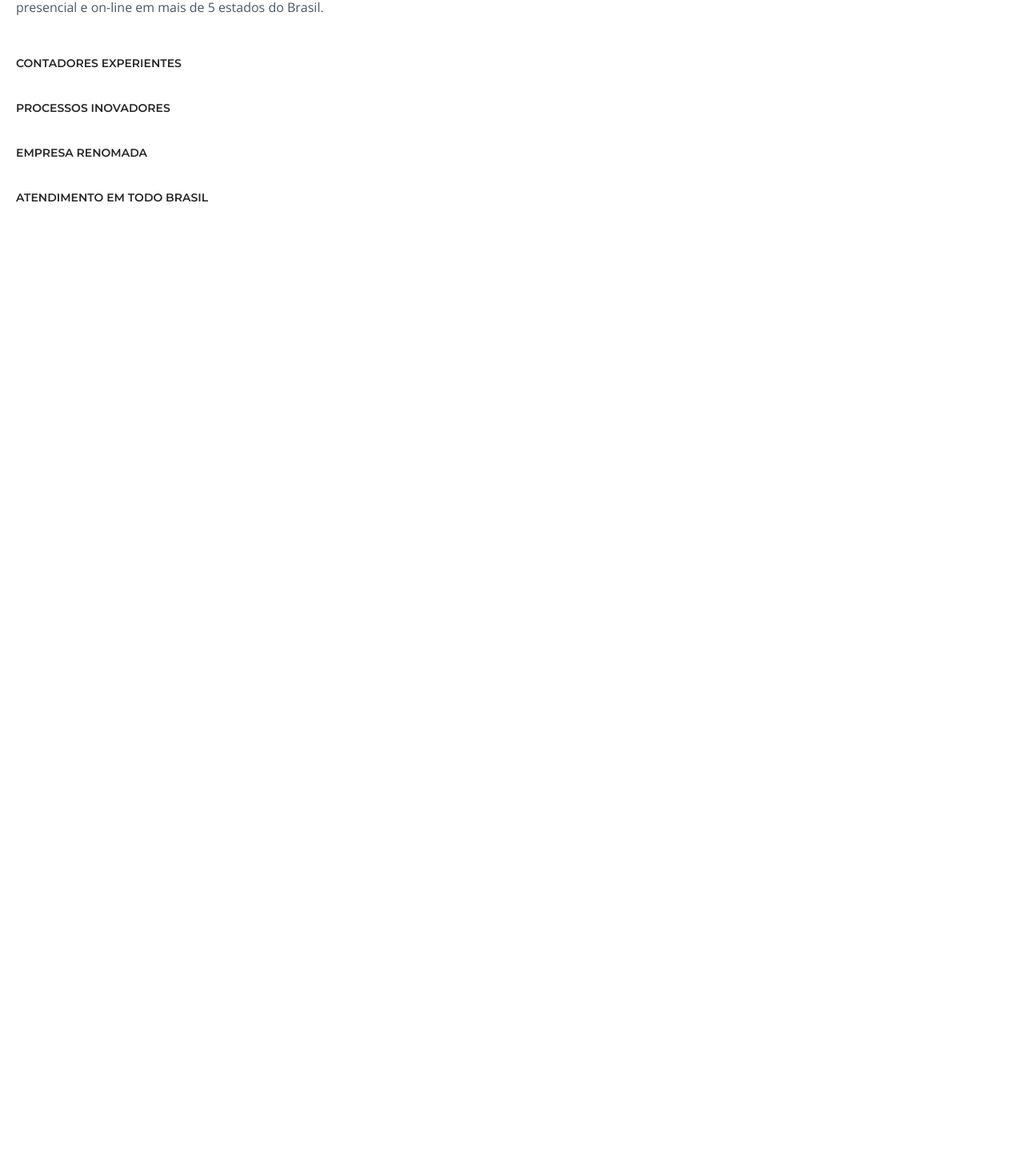
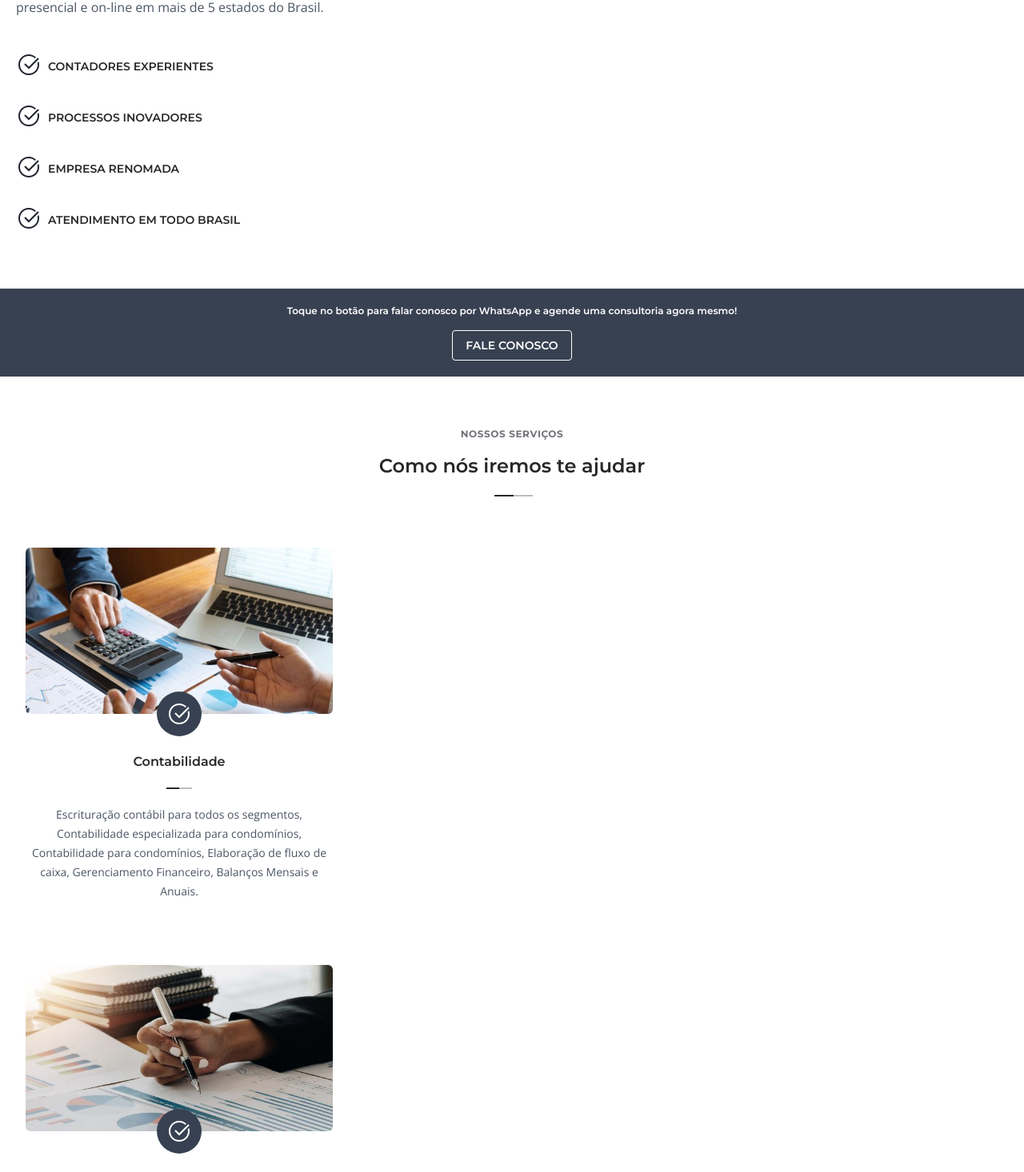
Before and after one commit to ovisu/galvao-next, a Next.js app: page / in a window 1280 px wide. Shown: the part 1057-2523 px from the top of the page at 80% size. Before the commit the page ends 1386 px from the top, so only its background shows below. Built offline with nearby package versions, Linux system fonts and the light colour scheme.

Commit message:
versão mobile concluida

```diff
--- a/package.json
+++ b/package.json
@@ -11,6 +11,7 @@
   "dependencies": {
     "next": "14.2.13",
     "next-google-fonts": "^2.2.0",
+    "node": "^22.9.0",
     "react": "^18",
     "react-dom": "^18"
   },
--- a/src/app/components/Button.tsx
+++ b/src/app/components/Button.tsx
@@ -1,5 +1,5 @@
 export default function Button({text, textColor, bgColor, border} : {text: string; bgColor: string; textColor: string;border: string;}) {
 
-    return <a href="#"className={`bg-${bgColor} text-${textColor} self-center px-4 py-2 rounded font-semibold font-mont text-sm border border${border} border-solid border-white`}>{`${text}`}</a>
+    return <a href="#"className={`${bgColor} ${textColor} self-center px-4 py-2 rounded font-semibold font-mont text-sm border ${border} border-solid border-white`}>{`${text}`}</a>
 
 }
--- /dev/null
+++ b/src/app/components/Contato.tsx
@@ -0,0 +1,14 @@
+export default function Contato({text, icon, link, linkText} : {text: string; icon: string; link: string; linkText: string;}){
+    return (
+
+        <div className="flex items-center gap-4">
+            <div className="p-2 w-12 h-12 pb-1.5 border border-1 border-solid border-black/20 rounded-lg shrink-0" ><img src={icon} alt=""  className="w-full"/></div>
+            <div className="text-left flex flex-col justify-center"><p className="font-mont text-md text-zinc-800 font-semibold">{text}</p> <a href={link} className="font-open font-bold text-xs text-gray-600 break-words underline">{linkText}</a></div>
+
+        </div>
+    )
+
+
+
+
+}
--- /dev/null
+++ b/src/app/components/Service.tsx
@@ -0,0 +1,32 @@
+import checkWhite from "./../img/checkmark-icon-white.svg";
+export default function Service({
+  img,
+  titulo,
+  texto,
+}: {
+  img: string;
+  titulo: string;
+  texto: string;
+}) {
+  return (
+    <div className="max-w-96 flex flex-col text-center justify-center">
+      <div className="w-full relative pt-52">
+        <img
+          src={img}
+          alt=""
+          className="object-cover rounded-md absolute left-1/2 top-0 -translate-x-1/2 h-full w-full"
+        />
+        <div className="bg-gray-700 absolute rounded-full p-3 bottom-0 left-1/2 -translate-x-1/2 translate-y-1/2 ">
+          <img src={checkWhite.src} alt="" />
+        </div>
+      </div>
+
+      <h3 className="font-mont font-semibold text-zinc-800 mt-12">{titulo}</h3>
+      <div className={`flex my-5 justify-center`}>
+        <span className="block w-4 h-0.5 bg-zinc-800 "></span>
+        <span className="block w-4 h-0.5 bg-zinc-800/30 "></span>
+      </div>
+      <p className="font-open text-sm text-gray-600 leading-6">{texto}</p>
+    </div>
+  );
+}
--- a/src/app/components/Titles.tsx
+++ b/src/app/components/Titles.tsx
@@ -1,12 +1,12 @@
-export default function Title({sub, main, align} : {sub: string; main: string; align: string;}){
+export default function Title({sub, main, align, maincolor, decorcolor} : {sub: string; main: string; align: string; maincolor: string; decorcolor: string;}){
 
     return (
-        <div className="flex flex-col">
+        <div className={`flex flex-col ${align}`}>
             <p className="font-mont font-bold text-xs text-zinc-500 mb-4 tracking-wider">{sub}</p>
-            <h2 className="font-mont font-semibold text-2xl text-zinc-800">{main}</h2>
-            <div className={`flex justify${align} mt-5 ml-1`}>
-                <span className="block w-4 h-0.5 bg-zinc-800 "></span>
-                <span className="block w-4 h-0.5 bg-zinc-800/30 "></span>
+            <h2 className={`font-mont font-semibold text-2xl ${maincolor}`}>{main}</h2>
+            <div className={`flex mt-5 ml-1`}>
+                <span className={`block w-6 h-0.5 ${decorcolor} `}></span>
+                <span className={`block w-6 h-0.5 ${decorcolor}/30 `}></span>
             </div>
         </div>
 
--- a/src/app/page.tsx
+++ b/src/app/page.tsx
@@ -1,7 +1,29 @@
-import welcomeBg from "./img/welcomeBg.jpg";
-import logo from "./img/logo.png";
 import Button from "./components/Button";
 import Title from "./components/Titles";
+import Service from "./components/Service";
+import Contato from "./components/Contato";
+
+/* icones*/
+import checkDark from "./img/checkmark.svg";
+import checkWhite from "./img/checkmark-icon-white.svg";
+import whats from "./img/whatsapp-icon-black.svg";
+import phone from "./img/phone-icon.svg";
+import insta from "./img/instagram-icon.svg";
+import pin from "./img/pin-icon.svg";
+
+/* imagens card servicos */
+import img1 from "./img/1-servico.jpg";
+import img2 from "./img/2-servico.jpg";
+import img3 from "./img/3-servico.jpg";
+import img4 from "./img/4-servico.jpg";
+import img5 from "./img/5-servico.jpg";
+import img6 from "./img/6-servico.jpg";
+
+/* import imagens site */
+import logo from "./img/logo.png";
+import logowhite from "./img/2-logo-p.png"
+import welcomeBg from "./img/welcomeBg.jpg";
+import pqNos from "./img/porQueNos.jpg";
 
 export default function Home() {
   return (
@@ -21,7 +43,7 @@ export default function Home() {
               <span className="bg-white w-6 h-1 rounded-sm block"></span>
             </div>
             <nav className="hidden">
-              <ul className="flex ">
+              <ul className="flex">
                 <li>INICIO</li>
                 <li>QUEM SOMOS</li>
                 <li>SERVIÇOS</li>
@@ -48,10 +70,10 @@ export default function Home() {
                 </p>
               </div>
               <Button
-                bgColor="gray-700"
+                bgColor="bg-gray-700"
                 text="AGENDE UMA CONSULTORIA"
-                border="-0"
-                textColor="white"
+                border="border-0"
+                textColor="text-white"
               ></Button>
             </div>
           </section>
@@ -62,9 +84,13 @@ export default function Home() {
           main="Soluções eficientes para fazer a sua empresa crescer de forma ágil e segura"
           sub="QUEM SOMOS"
           align="-start"
+          maincolor="text-zinc-800"
+          decorcolor="bg-zinc-800"
         ></Title>
         <div className="font-open mt-12">
-          <div className="text-5xl text-zinc-800 font-mont font-semibold float-left mr-2 -mt-0.8 ">A</div>
+          <div className="text-5xl text-zinc-800 font-mont font-semibold float-left mr-2 -mt-0.8 ">
+            A
+          </div>
           <p className="text-gray-600 text-left leading-6">
             Corporações Galvão Contabilidade é um escritório de Inteligência
             Contábil renomado em Caldas Novas. Com mais de uma década de
@@ -74,13 +100,193 @@ export default function Home() {
             estados do Brasil.
           </p>
           <ul className="mt-12 flex flex-col gap-9 text-sm text-zinc-800 font-mont font-semibold">
-            <li>CONTADORES EXPERIENTES</li>
-            <li>PROCESSOS INOVADORES</li>
-            <li>EMPRESA RENOMADA</li>
-            <li>ATENDIMENTO EM TODO BRASIL</li>
+            <li className="flex items-center gap-2">
+              <img src={checkDark.src} alt="" className="-mt-1" /> CONTADORES
+              EXPERIENTES
+            </li>
+            <li className="flex items-center gap-2">
+              <img src={checkDark.src} alt="" className="-mt-1" /> PROCESSOS
+              INOVADORES
+            </li>
+            <li className="flex items-center gap-2">
+              <img src={checkDark.src} alt="" className="-mt-1" /> EMPRESA
+              RENOMADA
+            </li>
+            <li className="flex items-center gap-2">
+              <img src={checkDark.src} alt="" className="-mt-1" /> ATENDIMENTO
+              EM TODO BRASIL
+            </li>
           </ul>
         </div>
       </section>
+      <div className="py-5 px-4 bg-gray-700 text-center flex flex-col gap-4">
+        <p className="text-white font-semibold font-mont text-xs">
+          Toque no botão para falar conosco por WhatsApp e agende uma
+          consultoria agora mesmo!
+        </p>
+        <Button
+          text="FALE CONOSCO"
+          border="border-1"
+          textColor="text-white"
+          bgColor="bg-gray-700"
+        ></Button>
+      </div>
+      <section className="flex flex-col justify-center py-16 px-8 gap-16">
+        <Title
+          sub="NOSSOS SERVIÇOS"
+          main="Como nós iremos te ajudar"
+          align="items-center"
+          maincolor="text-zinc-800"
+          decorcolor="bg-zinc-800"
+        ></Title>
+        <div className="flex flex-col gap-20">
+          <Service
+            img={img1.src}
+            titulo="Contabilidade"
+            texto="
+Escrituração contábil para todos os segmentos, Contabilidade especializada para condomínios, Contabilidade para condomínios, Elaboração de fluxo de caixa, Gerenciamento Financeiro, Balanços Mensais e Anuais."
+          ></Service>
+          <Service
+            img={img2.src}
+            titulo="Fiscal"
+            texto="
+Abertura e encerramento de empresas, alteração de cadastro e registros, escrituração fiscal, inscrição municipal e estadual."
+          ></Service>
+          <Service
+            img={img3.src}
+            titulo="Tributária"
+            texto="
+Planejamento tributário, recuperação de créditos tributários, elisão fiscal, revisão tributária, verificação de contas, tributos, taxas e contribuições a pagar."
+          ></Service>
+          <Service
+            img={img4.src}
+            titulo="Departamento Pessoal"
+            texto="
+Gerenciamento de contratos e demissões, desenvolvimento de folhas de pagamento, benefícios dos funcionários, férias, bonificação e muito mais."
+          ></Service>
+          <Service
+            img={img5.src}
+            titulo="BPO"
+            texto="
+É conhecido como Terceirização de Processos de Negócios, onde o escritório monta estratégias de crescimento para as empresas, a partir de processos avançados e ágeis."
+          ></Service>
+          <Service
+            img={img6.src}
+            titulo="Consultorias"
+            texto="
+As consultorias funcionam para analisar a situação das empresas e as necessidades dos empreendedores em relação aos negócios e burocracias."
+          ></Service>
+        </div>
+        <Button
+          text="FALE CONOSCO"
+          bgColor="bg-gray-800"
+          border="border-0"
+          textColor="text-white"
+        ></Button>
+      </section>
+      <section className="bg-gray-800 py-16 px-4">
+        <div>
+          <img src={pqNos.src} className="rounded-sm mb-10" />
+        </div>
+        <Title
+          align="text-left"
+          sub="POR QUE NÓS"
+          main="Por que escolhar a Corporações Galvão"
+          maincolor="text-white"
+          decorcolor="bg-white"
+        ></Title>
+        <div className="mt-5  flex flex-col items-center gap-10  ">
+          <p className="font-open text-sm text-white leading-6">
+            Nossa equipe é formada por contadores especialistas em cada serviço
+            oferecido e possuem anos de experiência no ramo. Também conhecem as
+            legislações perfeitamente, o que garante mais segurança para os
+            clientes.
+          </p>
+          <div className="w-4/6 relative">
+            <div className="flex items-center gap-3 -ml-11">
+              <img src={checkWhite.src} alt="" className="-mt-1" />{" "}
+              <h3 className="font-mont text-md text-white font-semibold">
+                Atendimento
+              </h3>
+            </div>
+            <p className="font-open text-xs text-white leading-normal">
+              Nosso atendimento é individual e personalizado, para entregar
+              resultados concretos, serviços de excelência e garantir a
+              satisfação dos empresários.
+            </p>
+          </div>
+          <div className="w-4/6 mb-6 relative">
+            <div className="flex items-center gap-3 -ml-11">
+              <img src={checkWhite.src} alt="" className="-mt-1" />{" "}
+              <h3 className="font-mont text-md text-white font-semibold">
+                Foco nos Resultados
+              </h3>
+            </div>
+            <p className="font-open text-xs text-white leading-normal">
+              Temos um suporte preparado para atender e tirar todas as dúvidas
+              dos clientes. Temos processos automatizados, que fazem com que
+              tudo seja mais ágil.
+            </p>
+          </div>
+          <Button
+            text="FALE CONOSCO"
+            textColor="text-zinc-800"
+            bgColor="bg-white"
+            border="border-0"
+          ></Button>
+        </div>
+      </section>
+      <section className="text-center flex flex-col items-center flex-wrap py-16 px-4 ">
+        <Title
+          sub="CONTATO"
+          main="Entre em contato conosco e solicite um atendimento"
+          align="items-center"
+          maincolor="text-zinc-800"
+          decorcolor="bg-zinc-800"
+        ></Title>
+        <div className="w-8/12 flex flex-col gap-16 mt-5 ">
+          <Contato
+            icon={whats.src}
+            link="#"
+            linkText="(64)99205-5521"
+            text="Fale conosco pelo Whatsapp"
+          ></Contato>
+          <Contato
+            icon={phone.src}
+            link="#"
+            linkText="(64)99205-5521"
+            text="Ligue para nós"
+          ></Contato>
+          <Contato
+            icon={insta.src}
+            link="#"
+            linkText="Corporações Galvão Contabilidade"
+            text="Conheça nossa equipe!"
+          ></Contato>
+          <Contato
+            icon={pin.src}
+            link="#"
+            linkText={`Espaço B3 Coworking
+            R.B3, Qd.10, Lt.1/2 - Itanhangá I,
+            Caldas Novas - GO, 75690-000`}
+            text="Faça-nos uma visita"
+          ></Contato>
+        </div>
+      </section>
+      <footer className="bg-gray-800">
+        <div className="py-6 flex justify-center">
+        <img src={logowhite.src} alt="" className="w-2/5" />
+        </div>
+      <ul className="flex hidden">
+                <li>INICIO</li>
+                <li>QUEM SOMOS</li>
+                <li>SERVIÇOS</li>
+                <li>CONTATO</li>
+              </ul>
+              <div className="border border-t-0.5 border-white/60 p-4">
+                <p className="font-open text-sm text-white/60">© Copyright 2024 | Corporações Galvão Contabilidade</p>
+              </div>
+      </footer>
     </main>
   );
 }
```
Also changed, not shown: tailwind.config.ts (+8 -3 lines), src/app/img/checkmark.svg (renamed from src/app/img/checkmark-icon.svg), 1 other file (tests, documents, lock files or other folders).
